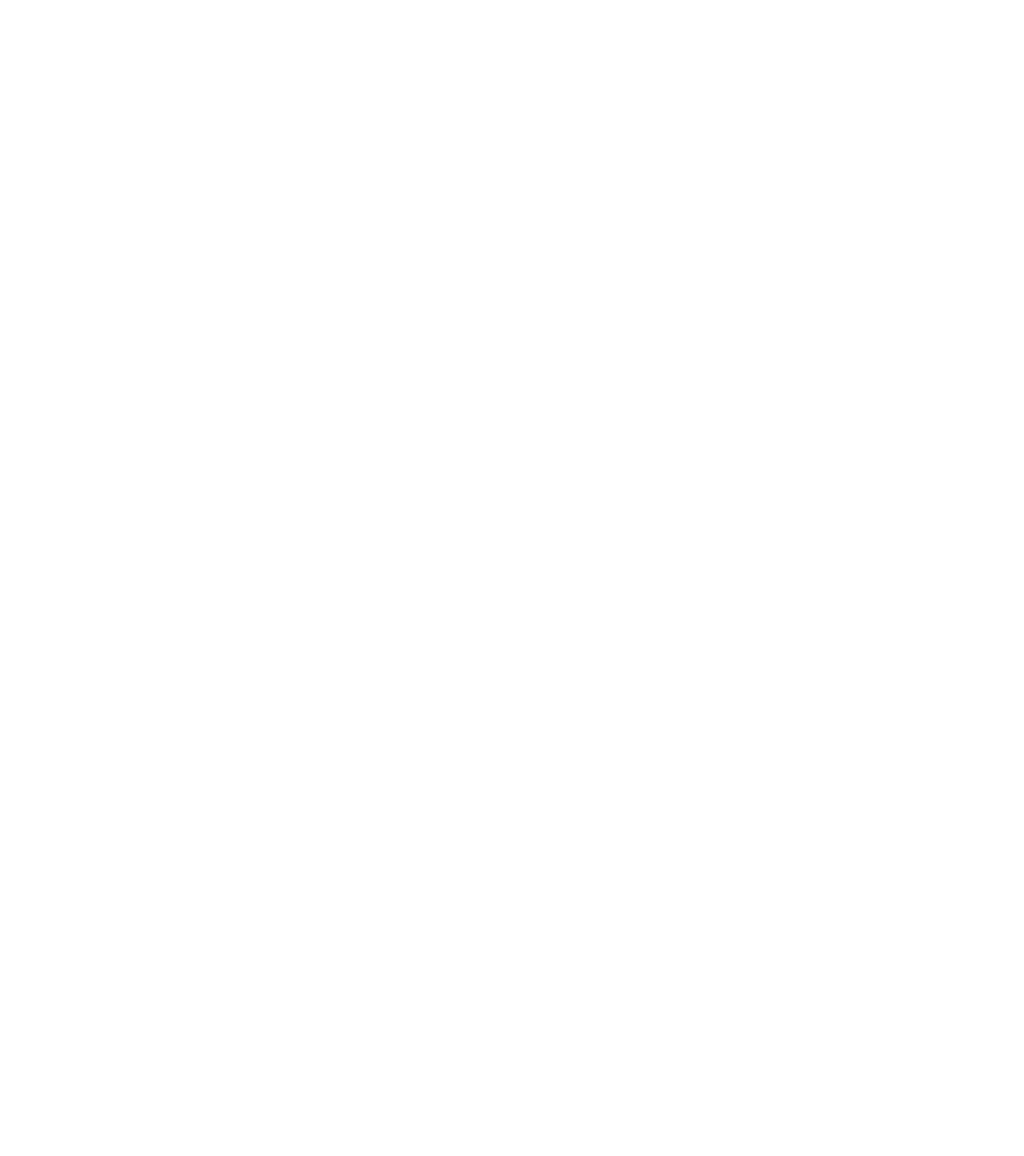
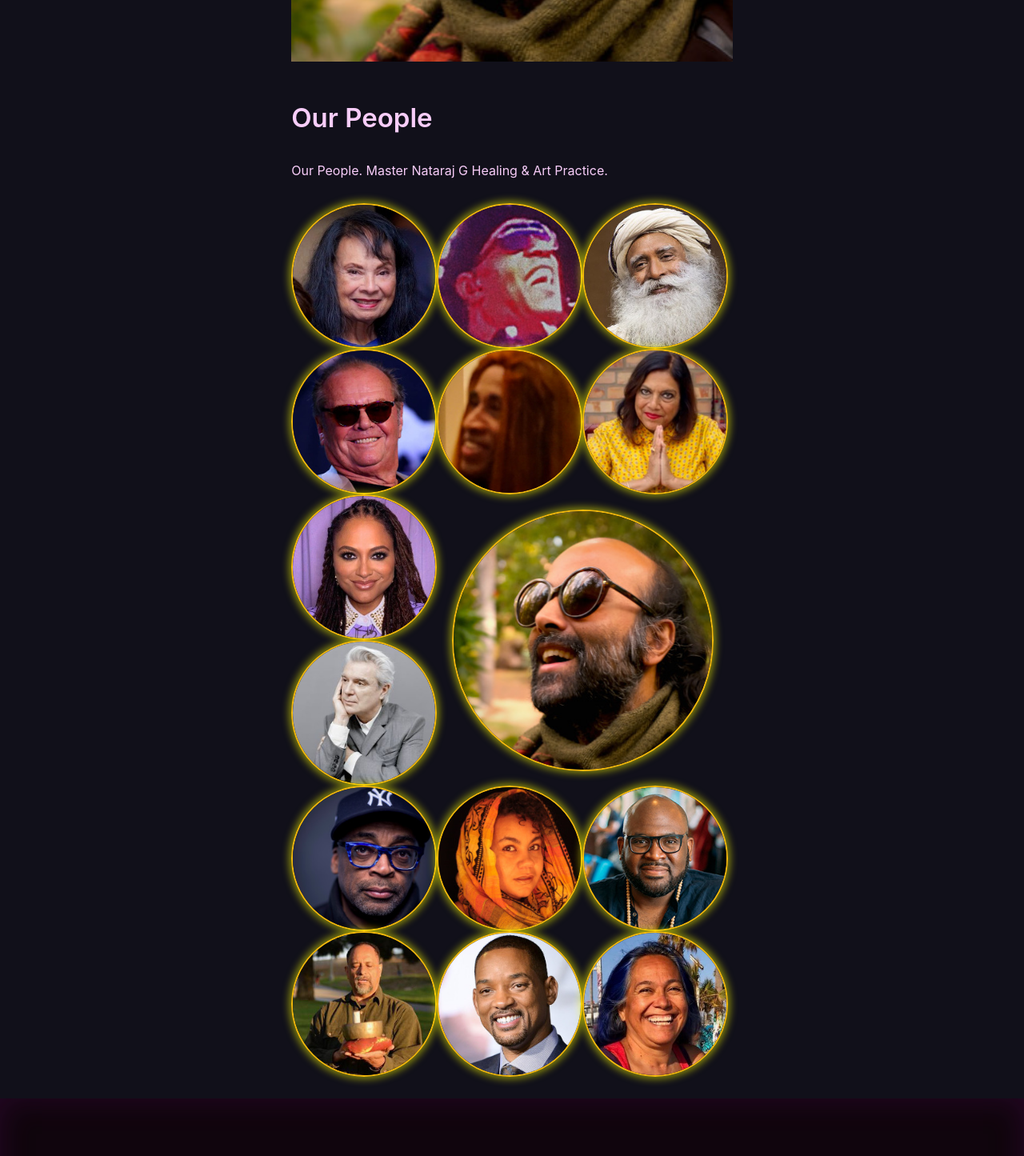
Before and after one commit to natarajgcb/natarajg, a Next.js app: page /ourpeople in a window 1280 px wide. Before the commit this address had no page. Shown: the part 860-2305 px from the top of the page at 80% size. Before the commit the page ends 800 px from the top, so only its background shows below. Built offline with nearby package versions, Linux system fonts and the light colour scheme.

Commit message:
Publishing Our People Pin Up

```diff
--- /dev/null
+++ b/pages/ourpeople.js
@@ -0,0 +1,142 @@
+import {
+  Flex, Spacer, Image, Center
+} from '@chakra-ui/react'
+import { MNGPage } from '../components/MNGLayout'
+import {
+  MNGH1,
+  MNGBody,
+  MNGHummingbirdSpacer
+} from '../components/MNGType'
+
+export default function OurPeople() {
+  const mngprops = {
+    meta: {
+      title: "Our People * Master Nataraj G",
+      description: "Our People. Master Nataraj G Healing &amp; Art Practice."
+    },
+    og: {
+      title: "Our People * Master Nataraj G",
+      description: "Our People. Master Nataraj G Healing &amp; Art Practice.",
+      image: "/img/inlove/99g.jpg"
+    }
+  };
+
+  return (
+    <MNGPage meta={mngprops.meta} og={mngprops.og}>
+      <Image mt="mngr.17" width="100%"
+        src="/img/inlove/99g.jpg"
+        alt="Master Nataraj G Smiling Happy"
+        title="Master Nataraj G Smiling Happy" />
+
+      <MNGH1 mt="mngr.44">
+        Our People
+      </MNGH1>
+
+      <MNGBody>
+        Our People. Master Nataraj G Healing &amp; Art Practice.
+      </MNGBody>
+
+      <Flex w="100%" flexWrap="wrap">
+        <Image w="33%" borderRadius="full"
+          src="/img/inlove/00gmagloria.jpg"
+          alt="Grandmother Gloria Arellanes"
+          boxShadow="0 0 10px 3px rgba(252,255,0,0.5)"
+          border="0.1618rem solid #F2B90B"
+        />
+        <Image w="33%" borderRadius="full"
+          src="/img/inlove/01stevie.jpg"
+          alt="Stevie Wonder"
+          boxShadow="0 0 10px 3px rgba(252,255,0,0.5)"
+          border="0.1618rem solid #F2B90B"
+        />
+        <Image w="33%" borderRadius="full"
+          src="/img/inlove/02sadhguru.jpg"
+          alt="Sadhguru"
+          boxShadow="0 0 10px 3px rgba(252,255,0,0.5)"
+          border="0.1618rem solid #F2B90B"
+        />
+        <Image w="33%" borderRadius="full"
+          src="/img/inlove/03jack.jpg"
+          alt="Jack Nicholson"
+          boxShadow="0 0 10px 3px rgba(252,255,0,0.5)"
+          border="0.1618rem solid #F2B90B"
+        />
+        <Image w="33%" borderRadius="full"
+          src="/img/inlove/04lshankar.jpg"
+          alt="L Shankar"
+          boxShadow="0 0 10px 3px rgba(252,255,0,0.5)"
+          border="0.1618rem solid #F2B90B"
+        />
+        <Image w="33%" borderRadius="full"
+          src="/img/inlove/05mirag.jpg"
+          alt="Mira Nair"
+          boxShadow="0 0 10px 3px rgba(252,255,0,0.5)"
+          border="0.1618rem solid #F2B90B"
+        />
+        <Image w="33%" borderRadius="full"
+          src="/img/inlove/06avag.jpg"
+          alt="Ava DuVernay"
+          boxShadow="0 0 10px 3px rgba(252,255,0,0.5)"
+          border="0.1618rem solid #F2B90B"
+        />
+      </Flex>
+      <Center>
+        <Image w={327} borderRadius="full"
+          src="/img/inlove/99g.jpg"
+          alt="Master Nataraj G"
+          boxShadow="0 0 10px 3px rgba(252,255,0,0.5)"
+          border="0.1618rem solid #F2B90B"
+          mt="-176.563px"
+          ml="176.563px"
+          mr="0"
+          mb="-176.563px"
+        />
+      </Center>
+      <Flex flexWrap="wrap">
+        <Image w="33%" mr="353.126px" borderRadius="full"
+          src="/img/inlove/07davidbyrne.jpg"
+          alt="David Byrne"
+          boxShadow="0 0 10px 3px rgba(252,255,0,0.5)"
+          border="0.1618rem solid #F2B90B"
+        />
+        <Image w="33%" borderRadius="full"
+          src="/img/inlove/08spikelee.jpg"
+          alt="Spike Lee"
+          boxShadow="0 0 10px 3px rgba(252,255,0,0.5)"
+          border="0.1618rem solid #F2B90B"
+        />
+        <Image w="33%" borderRadius="full"
+          src="/img/inlove/09amb.jpg"
+          alt="adrienne maree brown"
+          boxShadow="0 0 10px 3px rgba(252,255,0,0.5)"
+          border="0.1618rem solid #F2B90B"
+        />
+        <Image w="33%" borderRadius="full"
+          src="/img/inlove/10lamarod.jpg"
+          alt="Lama Rod Owens"
+          boxShadow="0 0 10px 3px rgba(252,255,0,0.5)"
+          border="0.1618rem solid #F2B90B"
+        />
+        <Image w="33%" borderRadius="full"
+          src="/img/inlove/11brocurtis.jpg"
+          alt="Brother Curtis Robertson"
+          boxShadow="0 0 10px 3px rgba(252,255,0,0.5)"
+          border="0.1618rem solid #F2B90B"
+        />
+        <Image w="33%" borderRadius="full"
+          src="/img/inlove/12willsmith.jpg"
+          alt="Will Smith"
+          boxShadow="0 0 10px 3px rgba(252,255,0,0.5)"
+          border="0.1618rem solid #F2B90B"
+        />
+        <Image w="33%" borderRadius="full"
+          src="/img/inlove/13lydiaponce.jpg"
+          alt="Lydia Poncé"
+          boxShadow="0 0 10px 3px rgba(252,255,0,0.5)"
+          border="0.1618rem solid #F2B90B"
+        />
+      </Flex>
+
+    </MNGPage>
+  )
+}
```
